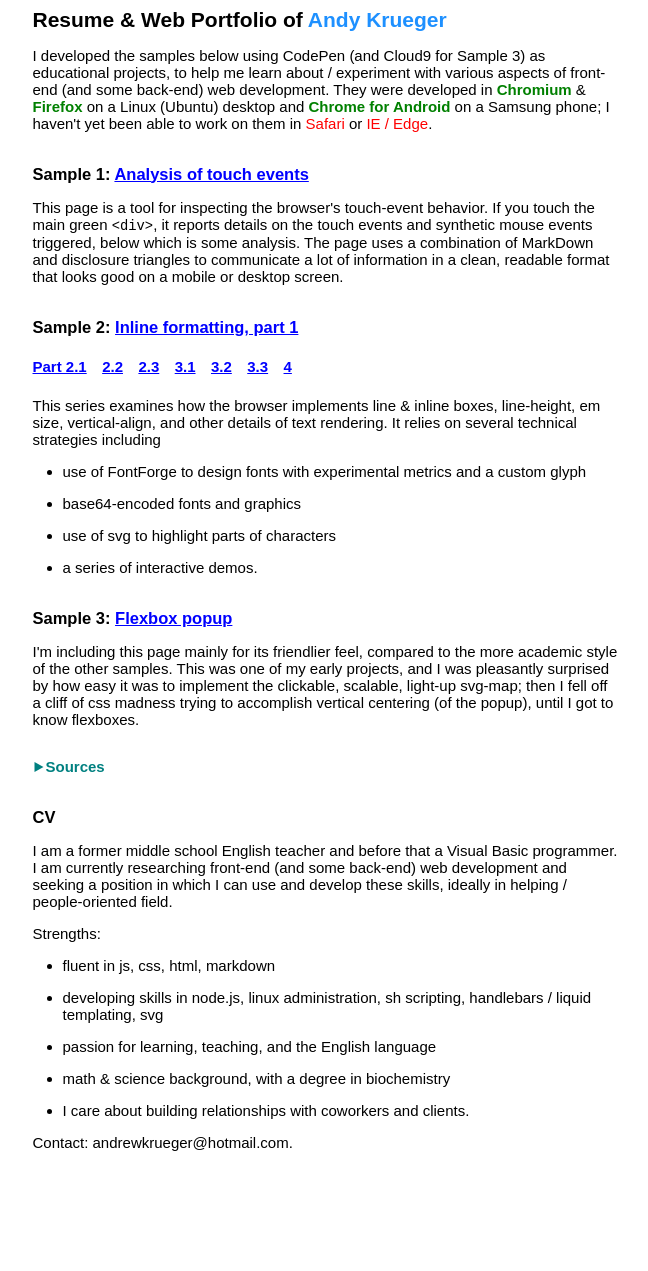
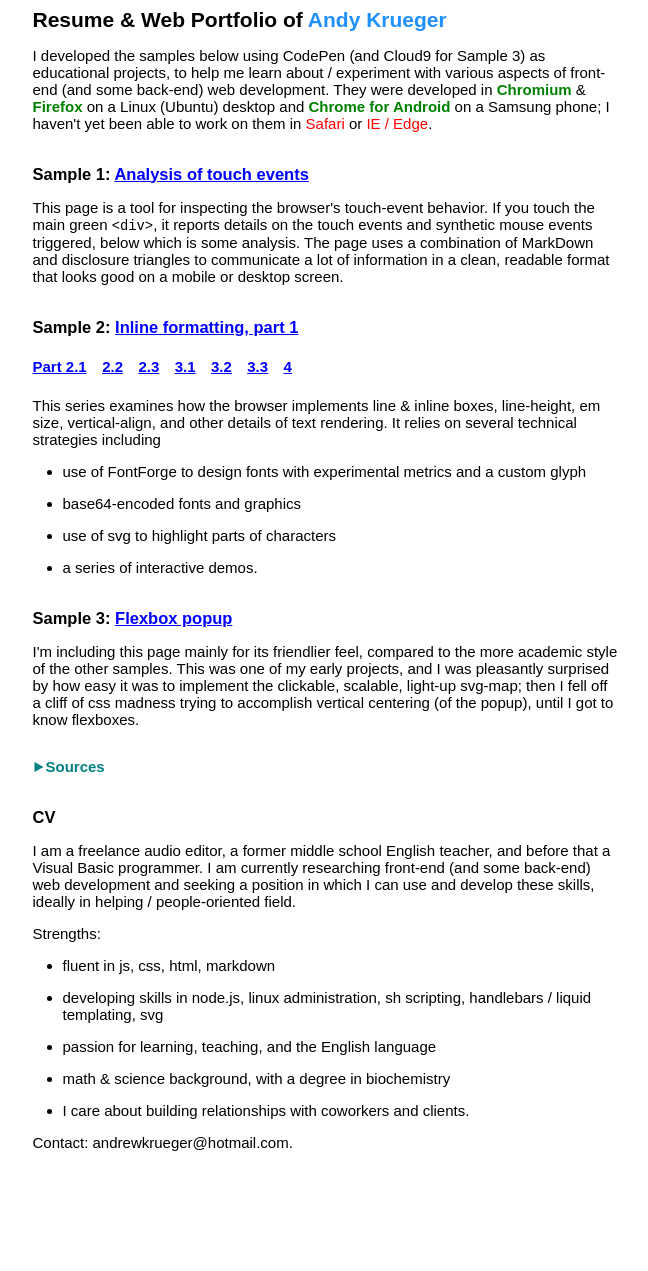
Before and after one commit to akrueg/portfolio, a Jekyll site: the page built from index.html, in a window 1280 px wide. Shown: the whole page, without its empty margins (315-963 px from the left). Built offline with Jekyll 4.4.1, drawn with Linux system fonts in a browser that asks for light colours.

Commit message:
Update index.html

```diff
--- a/index.html
+++ b/index.html
@@ -77,10 +77,11 @@ the other parts are listed on the CodePen index page above.</p></li>
 
 <h3>CV</h3>
 
-<p>I am a former middle school English teacher and before that a
-Visual Basic programmer.  I am currently researching front-end (and some
-back-end) web development and seeking a position in which I can use
-and develop these skills, ideally in helping / people-oriented field.</p>
+<p>I am a freelance audio editor, a former middle school English teacher,
+and before that a Visual Basic programmer.  I am currently researching
+front-end (and some back-end) web development and seeking a position in
+which I can use and develop these skills, ideally in helping /
+people-oriented field.</p>
 
 <p>Strengths:</p>
 
```
